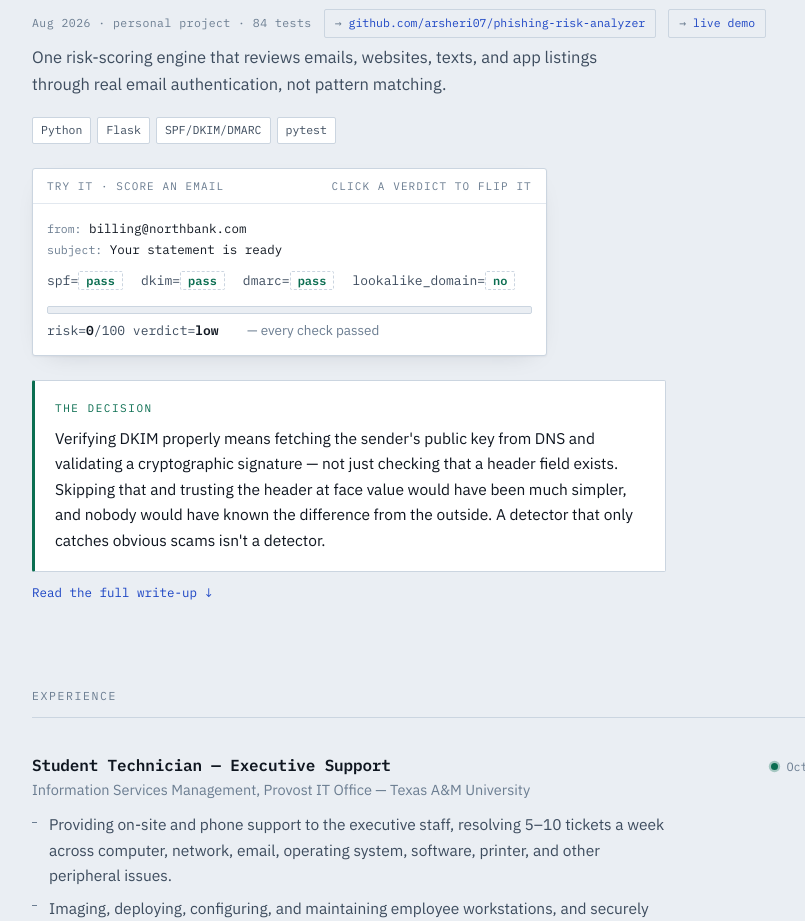
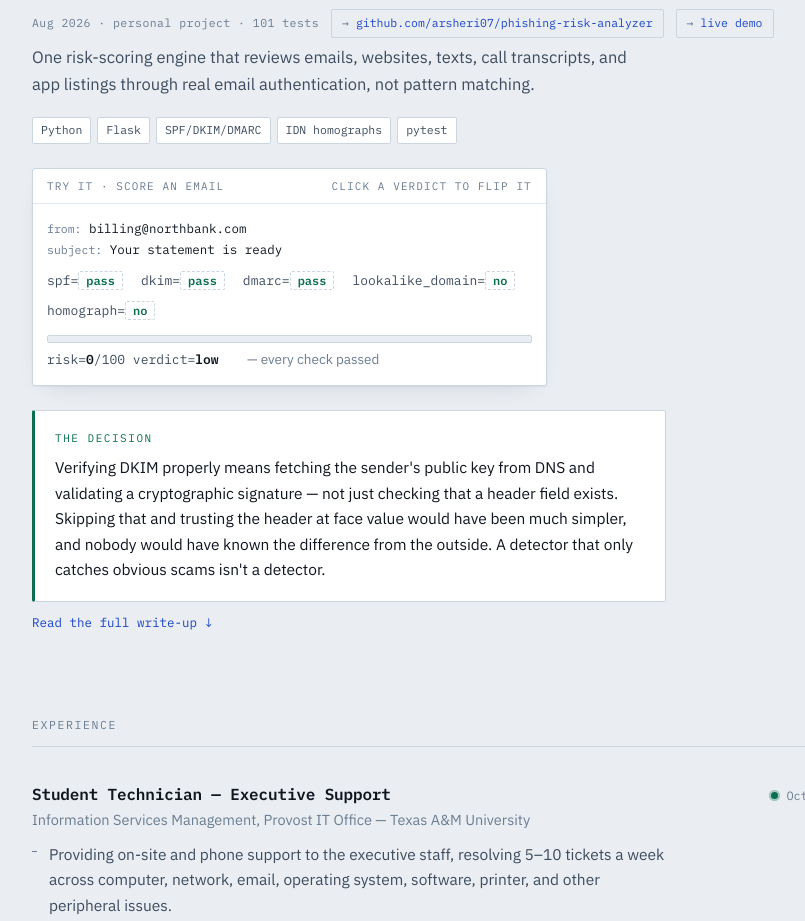
Before and after one commit to arsheri07/arsheri.vercel.app, a plain HTML site: page index.html in a window 1280 px wide. Shown: the part 3896-4817 px from the top of the page, without its empty margins (166-971 px from the left). Drawn offline with Linux system fonts and the light colour scheme.

Commit message:
Update projects: Canary signing, KitchenSense swaps, homograph detection
- Canary: HMAC-signed baselines and tamper-proof ignore patterns, 47 tests
- KitchenSense: restriction-safe ingredient swaps, 19 unit tests
- Phishing Risk Analyzer: IDN homographs, deceptive links, parser bug
  story, 101 tests; homograph toggle in the interactive email demo
- Rename the #scam-shield anchor to #phishing-risk-analyzer

Co-Authored-By: Claude Opus 5.5 <noreply@anthropic.com>

```diff
--- a/index.html
+++ b/index.html
@@ -627,6 +627,7 @@ if(t==='dark')document.documentElement.setAttribute('data-theme','dark');}catch(
       <div class="writeup">
         <p>Built solo in 48 hours for The Zerops Challenge, a WeMakeDevs hackathon. The vision layer uses Claude Haiku 4.5 to pull structured inventory data out of ordinary phone photos — the hard part isn't recognizing food, it's turning a cluttered shelf into rows a database can reason about.</p>
         <p>On top of that sits a recipe-matching and meal-planning engine covering a 38-recipe catalog, with an urgency-aware greedy scheduler that pushes ingredients closest to spoiling into earlier meals.</p>
+        <p>Missing an ingredient doesn't always mean a trip to the store, so matching is substitution-aware: olive oil can stand in for butter, lime for lemon, shallots for onion. A recipe whose every gap is covered is marked "ready with swaps" and ranked first. Each swap is re-checked against your dietary restrictions with the swap applied (a dairy-free cook is never told to use cream), and the meal planner counts swapped ingredients as already owned. 19 unit tests cover it, including the matcher end to end against an in-memory database stand-in.</p>
         <p>The backend runs as a two-service dev/stage pipeline on Zerops, with database migrations that apply atomically and automatically on every deploy. I drove the whole build-deploy-debug loop through Claude Code and Zerops' control-plane tooling, debugging against live logs rather than clicking through a cloud console.</p>
       </div>
       <div class="decision">
@@ -650,14 +651,14 @@ if(t==='dark')document.documentElement.setAttribute('data-theme','dark');}catch(
       <div class="proj-top">
         <h2 class="proj-name">Canary</h2>
         <div class="proj-top-right">
-          <div class="proj-meta">Sep 2026 · personal project · 36 tests</div>
+          <div class="proj-meta">Sep 2026 · personal project · 47 tests</div>
           <a class="repo-link" href="https://github.com/arsheri07/canary" target="_blank" rel="noopener">github.com/arsheri07/canary</a>
         </div>
       </div>
       <p class="proj-line">A file integrity monitor that tells the difference between you editing a file and ransomware encrypting it.</p>
       <div class="stack">
         <span class="chip">Python</span><span class="chip">SHA-256</span><span class="chip">Shannon entropy</span>
-        <span class="chip">Linux</span><span class="chip">CLI</span>
+        <span class="chip">HMAC-SHA256</span><span class="chip">Linux</span><span class="chip">CLI</span>
       </div>
       <div class="lab" data-lab="entropy">
         <div class="lab-head"><span>try it · entropy check</span><span>canary --scan</span></div>
@@ -674,6 +675,7 @@ if(t==='dark')document.documentElement.setAttribute('data-theme','dark');}catch(
         <p>Point it at a folder and it fingerprints every file with SHA-256. Run it again later and it tells you exactly what was added, modified, or deleted. File integrity monitoring is a required control under PCI-DSS 11.5 and CIS Control 3 — Tripwire and OSSEC are the commercial versions of this idea.</p>
         <p>The harder problem is interpretation. Forty files changing could be a build finishing, or it could be ransomware working through your documents. Six signals contribute to a score, because any one of them has an innocent explanation and almost nothing legitimate produces several at once.</p>
         <p>Ransomware doesn't announce itself, but it does have to encrypt. That's the property this leans on: encryption is designed to produce output indistinguishable from noise, and noise looks measurably different from English text.</p>
+        <p>The monitor also has to protect itself. Every verdict is "compared to the baseline," so the baseline is what an attacker would edit: encrypt a file, write its new hash into the snapshot, and nothing looks wrong. Each snapshot is signed with HMAC-SHA256 under a private key, checked in constant time on every scan; an edited baseline is refused outright. Ignore patterns (<code>.canaryignore</code>) are frozen inside that signature, so adding <code>*.docx</code> to the ignore file can't blind it either. 47 tests, including ones that attack Canary's own baseline, run in CI on Linux and macOS.</p>
       </div>
       <div class="decision">
         <div class="decision-label">The decision</div>
@@ -682,19 +684,19 @@ if(t==='dark')document.documentElement.setAttribute('data-theme','dark');}catch(
     </article>
 
     <!-- Phishing Risk Analyzer -->
-    <article class="project reveal" id="scam-shield" data-tags="security fullstack" data-name="Phishing Risk Analyzer">
+    <article class="project reveal" id="phishing-risk-analyzer" data-tags="security fullstack" data-name="Phishing Risk Analyzer">
       <div class="proj-top">
         <h2 class="proj-name">Phishing Risk Analyzer</h2>
         <div class="proj-top-right">
-          <div class="proj-meta">Aug 2026 · personal project · 84 tests</div>
+          <div class="proj-meta">Aug 2026 · personal project · 101 tests</div>
           <a class="repo-link" href="https://github.com/arsheri07/phishing-risk-analyzer" target="_blank" rel="noopener">github.com/arsheri07/phishing-risk-analyzer</a>
           <a class="repo-link" href="https://phishing-risk-analyzer-suk0.onrender.com" target="_blank" rel="noopener">live demo</a>
         </div>
       </div>
-      <p class="proj-line">One risk-scoring engine that reviews emails, websites, texts, and app listings through real email authentication, not pattern matching.</p>
+      <p class="proj-line">One risk-scoring engine that reviews emails, websites, texts, call transcripts, and app listings through real email authentication, not pattern matching.</p>
       <div class="stack">
         <span class="chip">Python</span><span class="chip">Flask</span><span class="chip">SPF/DKIM/DMARC</span>
-        <span class="chip">pytest</span>
+        <span class="chip">IDN homographs</span><span class="chip">pytest</span>
       </div>
       <div class="lab" data-lab="mail">
         <div class="lab-head"><span>try it · score an email</span><span>click a verdict to flip it</span></div>
@@ -705,6 +707,7 @@ if(t==='dark')document.documentElement.setAttribute('data-theme','dark');}catch(
             <div>dkim=<button type="button" class="vtog" data-k="dkim" aria-pressed="true">pass</button></div>
             <div>dmarc=<button type="button" class="vtog" data-k="dmarc" aria-pressed="true">pass</button></div>
             <div>lookalike_domain=<button type="button" class="vtog" data-k="look" aria-pressed="false">no</button></div>
+            <div>homograph=<button type="button" class="vtog" data-k="homo" aria-pressed="false">no</button></div>
           </div>
           <div class="lab-meter" aria-hidden="true"><div class="fill" id="mailBar"></div></div>
           <div class="lab-out" aria-live="polite">risk=<b id="mailScore">0</b>/100 verdict=<b id="mailVerdict" class="verdict">low</b> <span id="mailWhy"></span></div>
@@ -713,7 +716,8 @@ if(t==='dark')document.documentElement.setAttribute('data-theme','dark');}catch(
       <div class="writeup">
         <p>Most consumer scam detectors work by pattern-matching sender names and obvious red flags — easy to build, easy for an attacker to route around with a lookalike domain. Phishing Risk Analyzer does the actual protocol verification instead: SPF, DKIM, and DMARC checks, including real DKIM signature validation against the sending domain's published public key in DNS.</p>
         <p>That verification answers one specific question — does this message genuinely come from the domain it claims to? It doesn't answer whether that domain deserves your trust, which is why lookalike-domain detection runs as a separate layer on top.</p>
-        <p>Built independently: the Flask REST API, the scoring engine, and the interface, backed by 84 pytest tests covering the protocol logic.</p>
+        <p>The hardest lookalikes aren't misspellings. <code>nоrthbank.com</code> with a Cyrillic <code>о</code> renders identically, travels as punycode, and passes SPF, DKIM and DMARC, because the attacker really does own it. Every link domain is decoded and reduced to a confusable skeleton (the Unicode TR39 idea browsers use), then matched against the brand list exactly. It also flags links whose visible text names one site while the href opens another. Building it exposed a real bug: Python's email parser was turning non-ASCII body text into <code>\u</code> escapes, so the lookalike letter never reached the detector at all.</p>
+        <p>Built independently: the Flask REST API, the scoring engine, and the interface (including a session case log and plain-text reports for IT tickets), backed by 101 pytest tests.</p>
       </div>
       <div class="decision">
         <div class="decision-label">The decision</div>
@@ -1068,10 +1072,10 @@ document.querySelectorAll('.doc img').forEach(function(im){
 
   // 6) skills: click one to see where it was used
   var used={
-    'Python':['credential-leak-scanner','canary','scam-shield','aa-role'],'JavaScript':['kitchensense'],'TypeScript':['kitchensense'],'SQL':['kitchensense'],'Linux':['canary','kitchensense'],
+    'Python':['credential-leak-scanner','canary','phishing-risk-analyzer','aa-role'],'JavaScript':['kitchensense'],'TypeScript':['kitchensense'],'SQL':['kitchensense'],'Linux':['canary','kitchensense'],
     'Pandas':['aa-role'],'NumPy':['aa-role'],'time-series forecasting':['aa-role'],'regression':['aa-role'],
-    'Node.js':['kitchensense'],'Flask':['scam-shield'],'PostgreSQL':['kitchensense'],'REST APIs':['kitchensense'],'Zerops':['kitchensense'],
-    'Cryptography':['canary','scam-shield'],'Regex':['credential-leak-scanner'],'SPF/DKIM/DMARC':['scam-shield'],
+    'Node.js':['kitchensense'],'Flask':['phishing-risk-analyzer'],'PostgreSQL':['kitchensense'],'REST APIs':['kitchensense'],'Zerops':['kitchensense'],
+    'Cryptography':['canary','phishing-risk-analyzer'],'Regex':['credential-leak-scanner'],'SPF/DKIM/DMARC':['phishing-risk-analyzer'],
     'Claude API':['kitchensense'],'Claude Code':['kitchensense'],'Git':['credential-leak-scanner','kitchensense','canary'],'Salesforce':['hhs']
   };
   var techCol=[].slice.call(document.querySelectorAll('.cred-col')).filter(function(c){var h=c.querySelector('h3');return h&&/Technical/.test(h.textContent);})[0];
@@ -1194,10 +1198,11 @@ document.querySelectorAll('.doc img').forEach(function(im){
     function on(k){return box.querySelector('[data-k="'+k+'"]').getAttribute('aria-pressed')==='true';}
     function render(){var s=0,r=[];
       if(!on('spf')){s+=25;r.push('SPF failed');}if(!on('dkim')){s+=30;r.push('DKIM failed');}if(!on('dmarc')){s+=25;r.push('DMARC failed');}
-      var look=on('look');if(look){s+=35;r.push('the domain imitates a real bank');}s=Math.min(100,s);
+      var look=on('look');if(look){s+=35;r.push('the domain imitates a real bank');}
+      var homo=on('homo');if(homo){s+=40;r.push('a Cyrillic \u043e is posing as an o, so the authentication checks pass for the fake domain');}s=Math.min(100,s);
       btns.forEach(function(b){var k=b.dataset.k,p=b.getAttribute('aria-pressed')==='true';
-        if(k==='look'){b.textContent=p?'yes':'no';b.classList.toggle('bad',p);}else{b.textContent=p?'pass':'fail';b.classList.toggle('bad',!p);}});
-      from.textContent=look?'billing@n0rthbank-secure.com':'billing@northbank.com';
+        if(k==='look'||k==='homo'){b.textContent=p?'yes':'no';b.classList.toggle('bad',p);}else{b.textContent=p?'pass':'fail';b.classList.toggle('bad',!p);}});
+      from.textContent=look?'billing@n0rthbank-secure.com':(homo?'billing@n\u043erthbank.com':'billing@northbank.com');
       score.textContent=s;bar.style.width=s+'%';bar.classList.toggle('hot',s>=30);
       ver.textContent=s>=60?'high':(s>=30?'suspicious':'low');ver.classList.toggle('bad',s>=30);
       why.textContent=r.length?'— '+(r.length>1?r.slice(0,-1).join(', ')+' and '+r[r.length-1]:r[0]):'— every check passed';}
```
Also changed, not shown: 1 other file.
